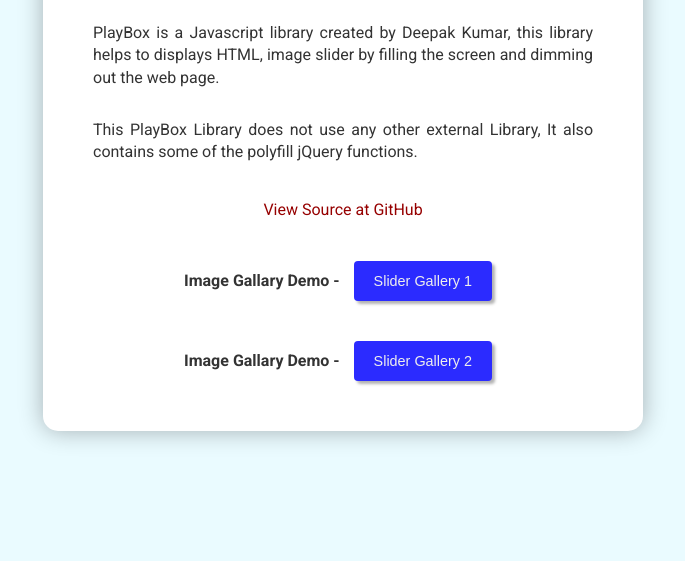
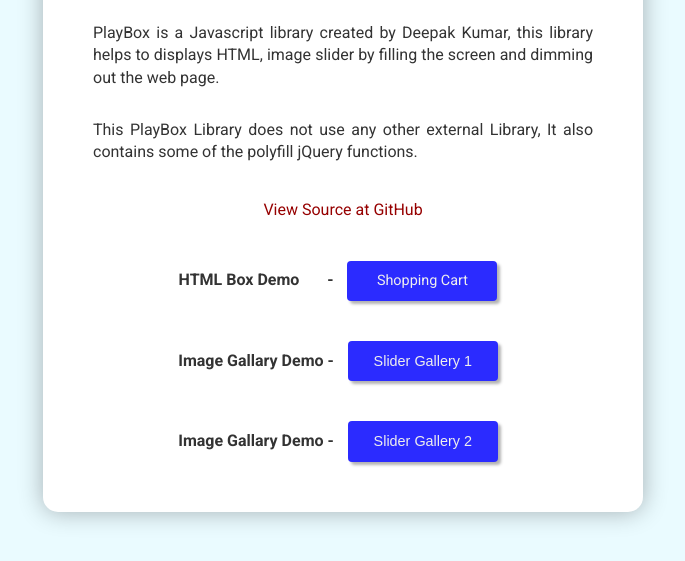
Before and after one commit to deepakplay/playbox_js_demo, a plain HTML site: page index.html in a window 1280 px wide. Shown: the part 199-760 px from the top of the page, without its empty margins (297-982 px from the left). Drawn offline with Linux system fonts and the light colour scheme.

Commit message:
Shopping Cart Project Updated

```diff
--- a/assets/style.css
+++ b/assets/style.css
@@ -67,6 +67,8 @@ body{
 }
 
 .blue-button{
+    width:150px;
+    display:inline-block;
     padding: 10px 20px;
     background-color: rgb(43, 43, 255);
     color: #EEE;
--- a/index.html
+++ b/index.html
@@ -30,6 +30,11 @@
             <p class="description">PlayBox is a Javascript library created by Deepak Kumar, this library helps to displays HTML, image slider by filling the screen and dimming out the web page.</p>
             <p class="description">This PlayBox Library does not use any other external Library, It also contains some of the polyfill jQuery functions.</p>
             <a class="github_link" href="https://github.com/deepakplay/playbox-js" target="_blank">View Source at GitHub</a>
+
+            <li> <!--Shopping Cart Demo-->
+                <span> <strong>HTML Box Demo &nbsp;&nbsp;&nbsp;&nbsp;&nbsp;&nbsp;- </strong> </span>
+                <a class="blue-button" href="https://www.deepakplay.com/shopping_cart_api/">Shopping Cart</a> <!-- Shopping Cart Project -->
+            </li>
 
             <li> <!--Image Gallary-->
                 <div class="playboximage imageGallaryBox1"></div> <!-- Container 1 -->
```
